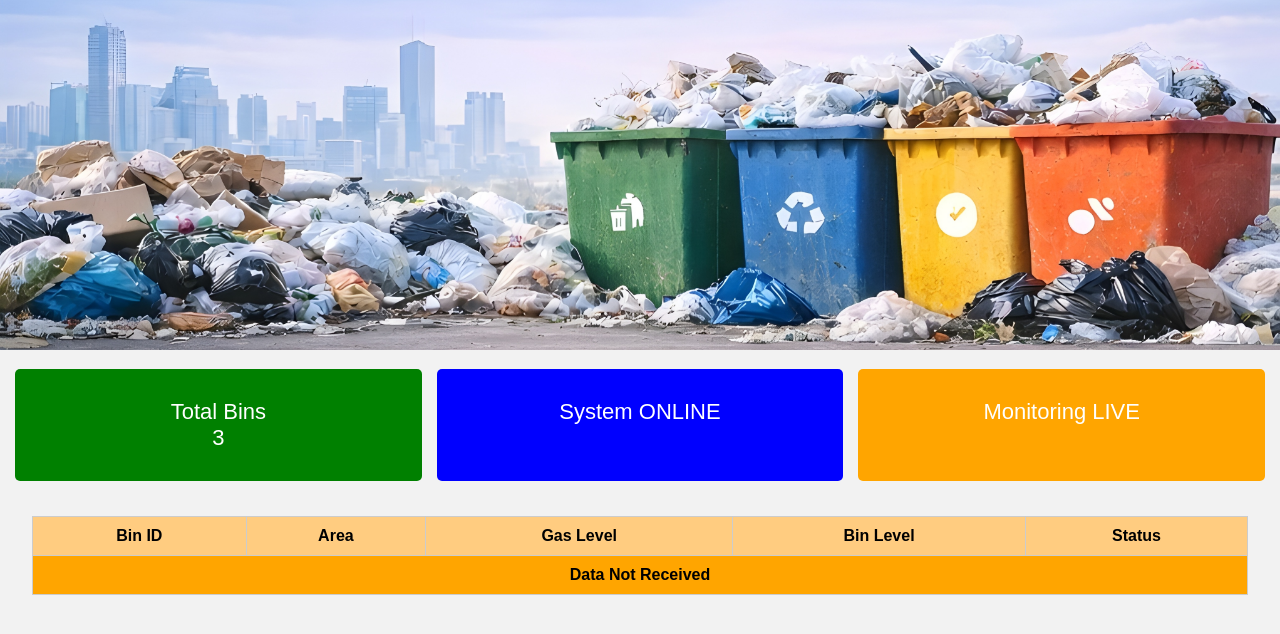
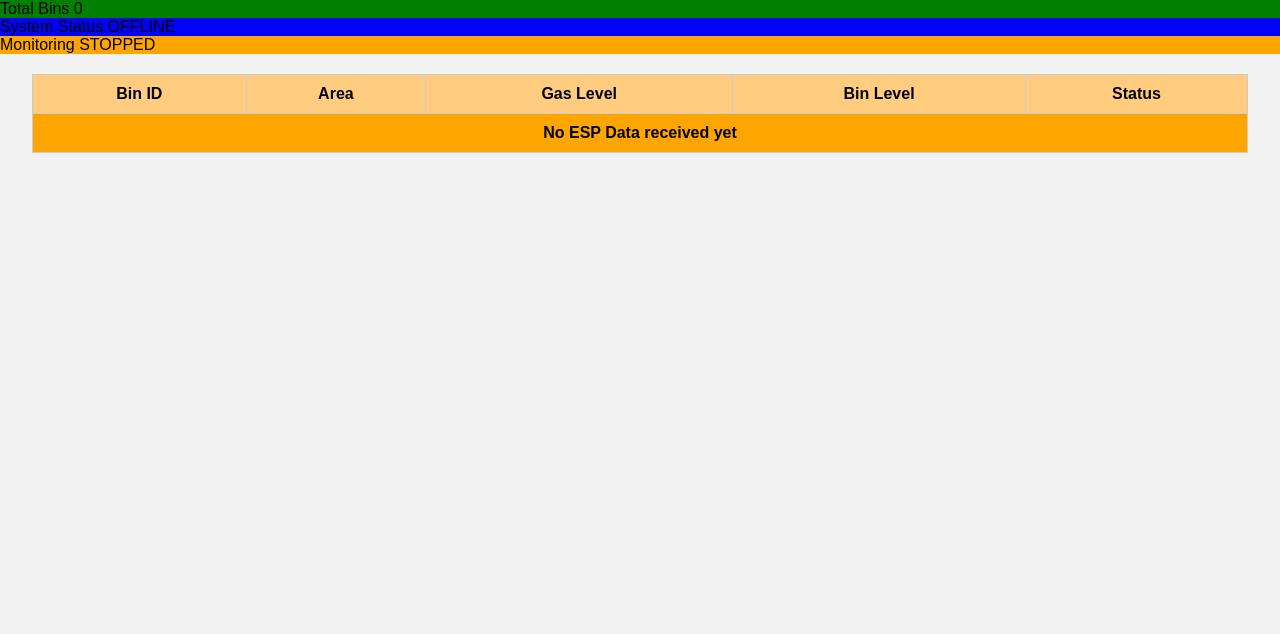
Before and after one commit to Mugilan-18/smart-waste-dashboard, a Flask app: template templates/dashboard.html in a window 1280 px wide. Shown: the part 98-732 px from the top of the page. Run offline with Flask 3, Linux system fonts and the light colour scheme; the template is opened without the code that fills it, so the values that code supplies are empty.

Commit message:
Update dashboard.html

```diff
--- a/templates/dashboard.html
+++ b/templates/dashboard.html
@@ -1,23 +1,29 @@
 <!DOCTYPE html>
 <html>
 <head>
-    <title>Smart Waste Monitoring Dashboard</title>
-    <link rel="stylesheet" href="/static/css/style.css">
-    <script src="/static/js/dashboard.js" defer></script>
+    <title>Dashboard</title>
+    <link rel="stylesheet" href="/static/style.css">
 </head>
 <body>
 
 <div class="top-bar">
     <h2>Smart Waste Monitoring Dashboard</h2>
-    <a href="/logout" class="logout">Logout</a>
+    <a class="logout" href="/logout">Logout</a>
 </div>
 
-<img src="/static/images/waste.jpg" class="banner">
-
-<div class="status-row">
-    <div class="status-box green">Total Bins<br><span id="bins">3</span></div>
-    <div class="status-box blue" id="system">System ONLINE</div>
-    <div class="status-box orange">Monitoring LIVE</div>
+<div class="status-section">
+    <div class="card green">
+        Total Bins
+        <span id="totalBins">0</span>
+    </div>
+    <div class="card blue">
+        System Status
+        <span id="systemStatus">OFFLINE</span>
+    </div>
+    <div class="card orange">
+        Monitoring
+        <span id="monitoring">STOPPED</span>
+    </div>
 </div>
 
 <table>
@@ -30,10 +36,13 @@
             <th>Status</th>
         </tr>
     </thead>
-<tbody id="table-body">
-<tr><td colspan="5" class="no-data">Data Not Received</td></tr>
+    <tbody id="tableBody">
+        <tr class="no-data">
+            <td colspan="5">No ESP Data received yet</td>
+        </tr>
     </tbody>
 </table>
 
+<script src="/static/dashboard.js"></script>
 </body>
 </html>
```
Lines whose indentation alone changed are shown as unchanged.
